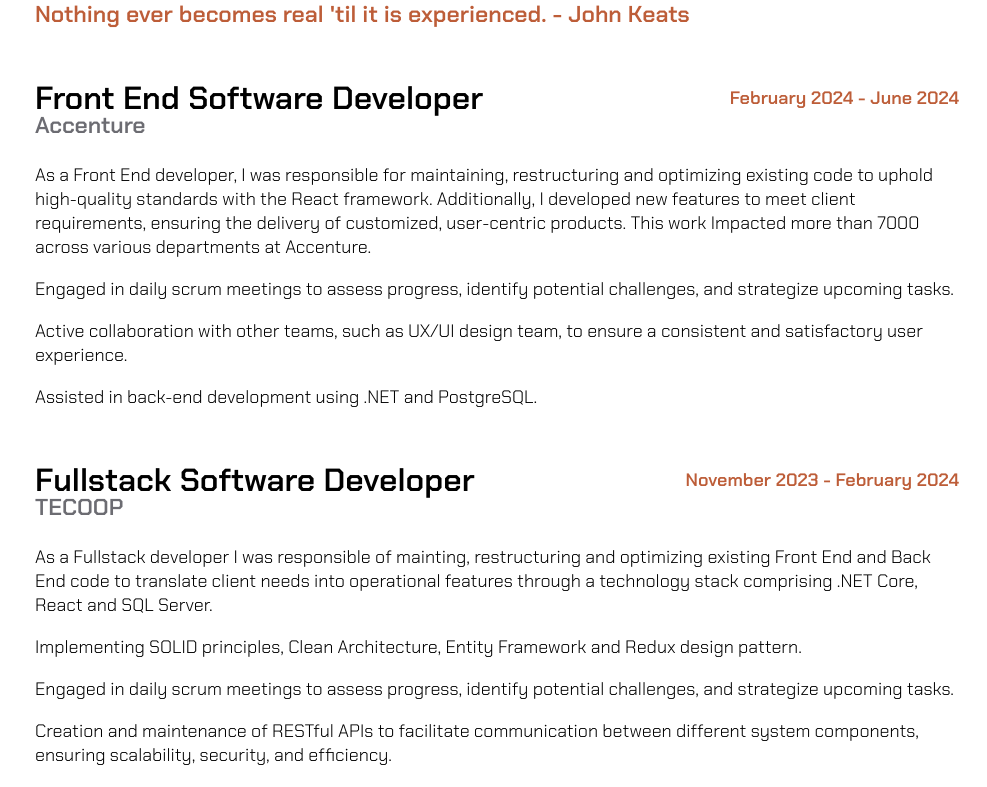
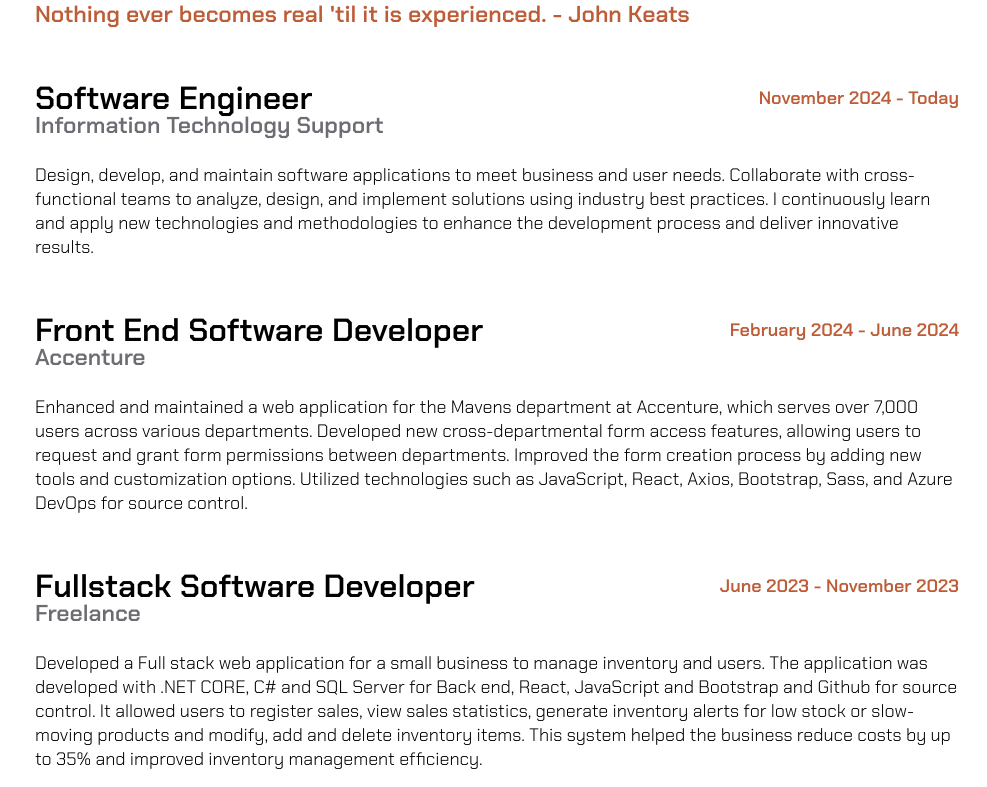
Before and after one commit to KevinSanchezO/portfolio, a React (Vite) app: page / in a window 1280 px wide. Shown: the part 993-1780 px from the top of the page, without its empty margins (293-1280 px from the left). Built offline with nearby package versions, Linux system fonts and the light colour scheme.

Commit message:
updates in experience and about me

```diff
--- a/src/components/About.jsx
+++ b/src/components/About.jsx
@@ -42,8 +42,7 @@
             />
 
             <p className='regular-text'>
-            Software developer focused on <b>web development</b>. Experienced in
-            creating solutions using best practices for various clients and
+            Experienced in creating solutions using best practices for various clients and
             working with agile and cross-functional teams. I am social,
             conversational, meticulous, analytical, and strategic,
             dedicated to providing clients and end users with the best software
--- a/src/data/ExperienceInformation.js
+++ b/src/data/ExperienceInformation.js
@@ -1,43 +1,18 @@
 const experienceInformation = [
+    {
+        title: "Software Engineer",
+        date: "November 2024 - Today",
+        place: "Information Technology Support",
+        paragraphs: [
+            "Design, develop, and maintain software applications to meet business and user needs. Collaborate with cross-functional teams to analyze, design, and implement solutions using industry best practices. I continuously learn and apply new technologies and methodologies to enhance the development process and deliver innovative results."
+        ]
+    },
     {
         title: "Front End Software Developer",
         date: "February 2024 - June 2024",
         place: "Accenture",
         paragraphs: [
-            "As a Front End developer, I was responsible for "+
-            "maintaining, restructuring and optimizing existing code to " +
-            "uphold high-quality standards with the React framework. Additionally, I developed new " +
-            "features to meet client requirements, ensuring the delivery of " +
-            "customized, user-centric products. This work Impacted more than " +
-            "7000 across various departments at Accenture.",
-
-            "Engaged in daily scrum meetings to assess progress, identify "+
-            "potential challenges, and strategize upcoming tasks.",
-
-            "Active collaboration with other teams, such as UX/UI design team, to ensure a "+
-            "consistent and satisfactory user experience.",
-
-            "Assisted in back-end development using .NET and PostgreSQL.",
-        ]
-    },
-    {
-        title: "Fullstack Software Developer",
-        date: "November 2023 - February 2024",
-        place: "TECOOP",
-        paragraphs: [
-            "As a Fullstack developer I was responsible of mainting, restructuring " +
-            "and optimizing existing Front End and Back End code to translate client needs "+
-            "into operational features through a technology stack comprising .NET Core, React " +
-            "and SQL Server.",
-
-            "Implementing SOLID principles, Clean Architecture, Entity Framework and Redux design pattern.",
-
-            "Engaged in daily scrum meetings to assess progress, identify "+
-            "potential challenges, and strategize upcoming tasks.",
-
-            "Creation and maintenance of RESTful APIs to facilitate communication between different system " +
-            "components, ensuring scalability, security, and efficiency.",
-
+            "Enhanced and maintained a web application for the Mavens department at Accenture, which serves over 7,000 users across various departments. Developed new cross-departmental form access features, allowing users to request and grant form permissions between departments. Improved the form creation process by adding new tools and customization options. Utilized technologies such as JavaScript, React, Axios, Bootstrap, Sass, and Azure DevOps for source control."
         ]
     },
     {
@@ -45,15 +20,7 @@
         date: "June 2023 - November 2023",
         place: "Freelance",
         paragraphs: [
-            "Developed a Fullstack web application for a small business to " +
-            "manage inventory and users. The application was developed with .NET CORE and React and it allowed users to register sales, "+
-            "view sales statistics, generate inventory alerts for low stock or slow-moving " +
-            "products and modify, add and delete inventory items. This system helped the " +
-            "business reduce costs by up to 35% and improved inventory management efficiency. ",
-
-            "Creation and maintenance of RESTful APIs to facilitate communication between different system " +
-            "components, ensuring scalability, security, and efficiency.",
-
+            "Developed a Full stack web application for a small business to manage inventory and users. The application was developed with .NET CORE, C# and SQL Server for Back end, React, JavaScript and Bootstrap and Github for source control. It allowed users to register sales, view sales statistics, generate inventory alerts for low stock or slow-moving products and modify, add and delete inventory items. This system helped the business reduce costs by up to 35% and improved inventory management efficiency."
         ]
     },
 ]
```
